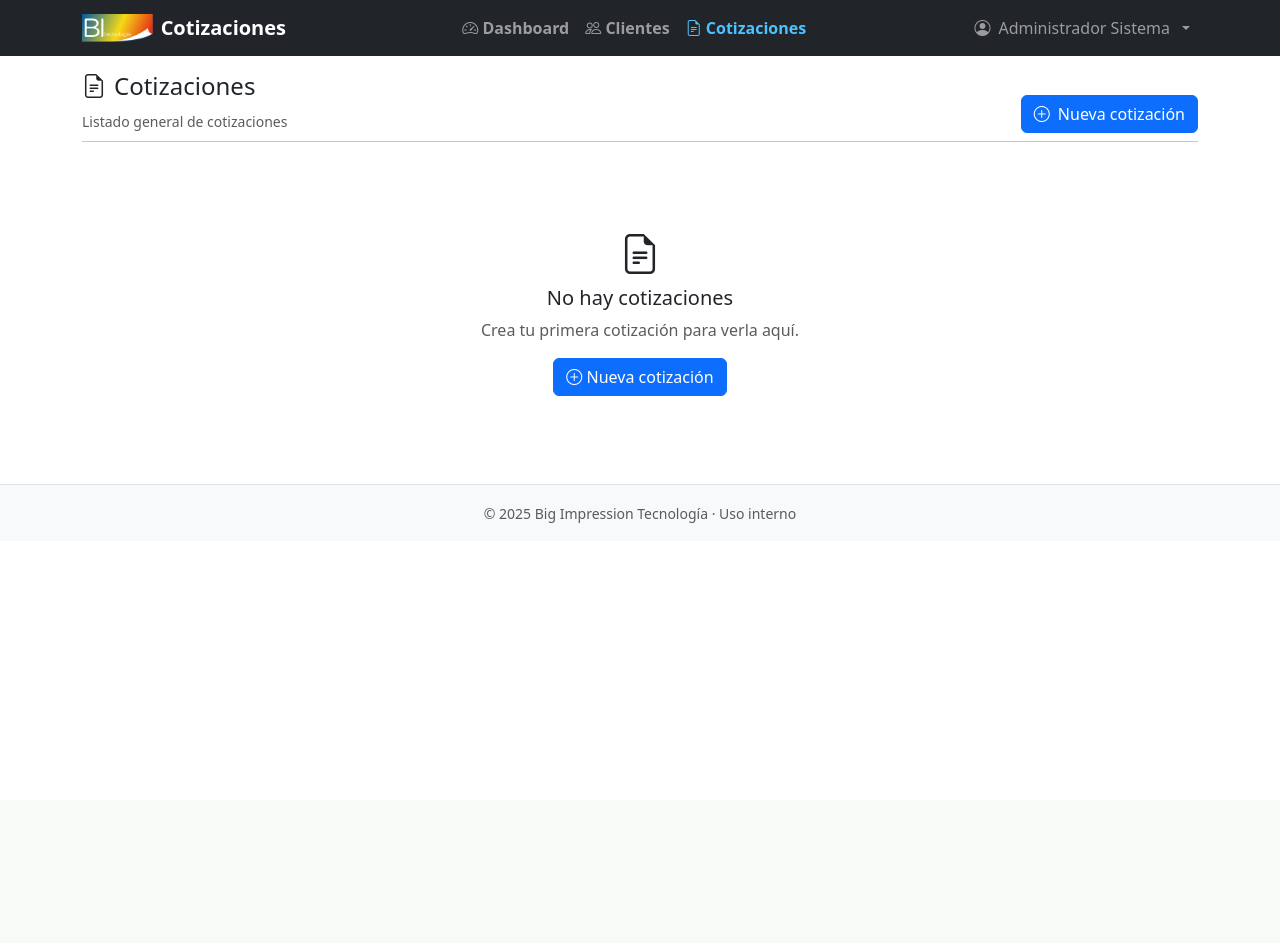
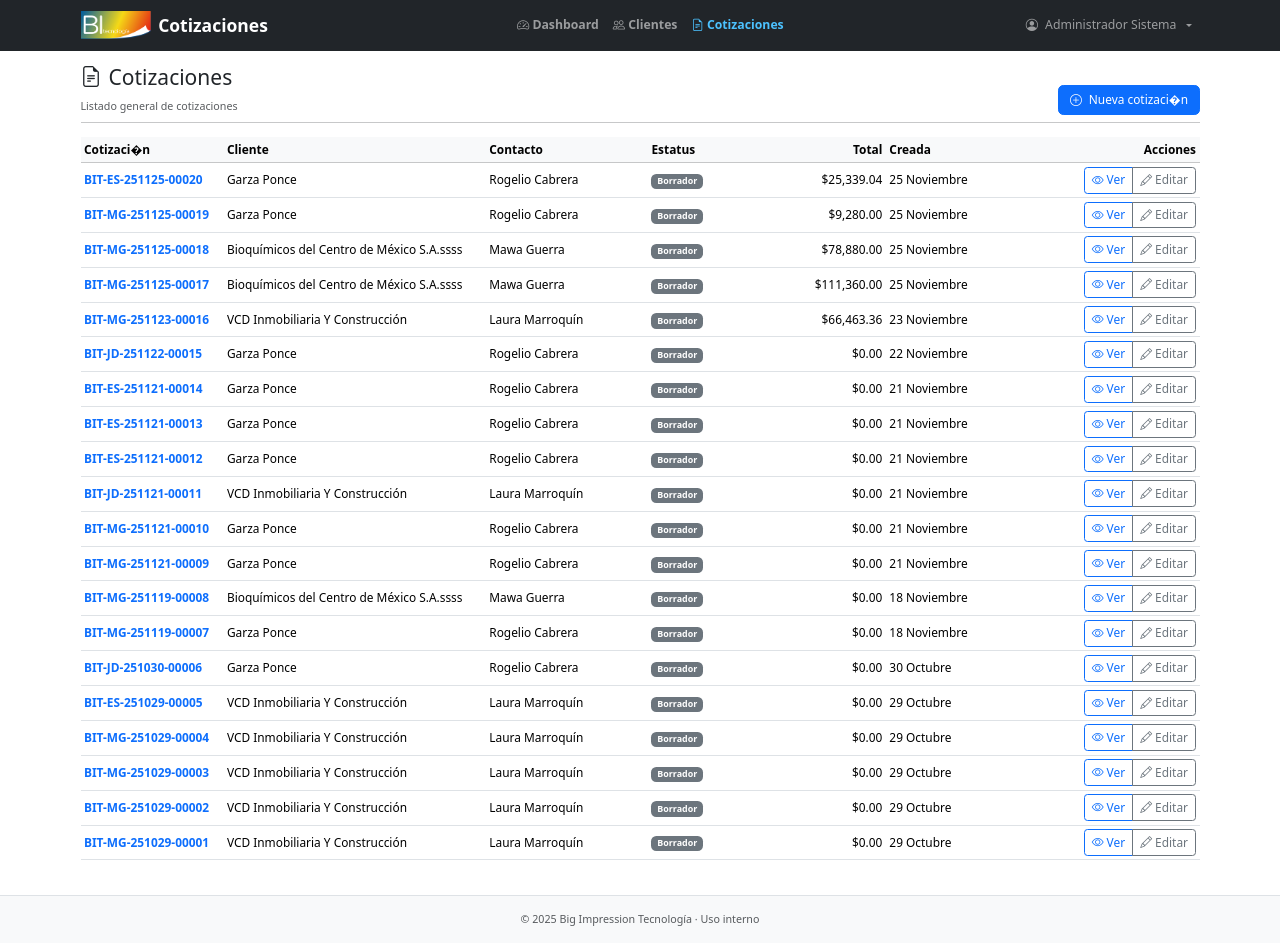
Before and after one commit to brewermawa/bitquotes, a Django app: page /list/ in a window 1280 px wide. Before the commit the page ends 523 px from the top, so only its background shows below. Run offline with Django 5.2, Linux system fonts and the light colour scheme; a user stored in the database is signed in; data comes from the database, SQL or seed files in the repository; some libraries are stand-ins or nearby versions.

Commit message:
Terabajando en listado de cotizaciones

```diff
--- a/bitquotes/settings.py
+++ b/bitquotes/settings.py
@@ -41,6 +41,8 @@ INSTALLED_APPS = [
     'django.contrib.sessions',
     'django.contrib.messages',
     'django.contrib.staticfiles',
+    'django.contrib.humanize',
+
     "catalog.apps.CatalogConfig",
     "customers.apps.CustomersConfig",
     "quotes.apps.QuotesConfig",
--- a/quotes/models.py
+++ b/quotes/models.py
@@ -175,6 +175,11 @@ class Quote(models.Model):
         """
         return self.get_subtotal() - self.get_discount()
 
+    @property
+    def total(self) -> Decimal:
+
+        return (self.get_subtotal() - self.get_discount()) * Decimal(1.16)
+
 
 class QuoteSection(models.Model):
     quote = models.ForeignKey(Quote, on_delete=models.CASCADE, related_name="quote_sections")
--- a/quotes/templates/quotes/quotes_list.html
+++ b/quotes/templates/quotes/quotes_list.html
@@ -1,4 +1,5 @@
 {% extends "base.html" %}
+{% load humanize %}
 
 {% block title %} - Cotizaciones{% endblock %}
 {% block nav_active_cotizaciones %}active{% endblock %}
@@ -13,7 +14,7 @@
     </div>
     <div>
       <a href="{% url 'quotes:quote_create' %}" class="btn btn-primary d-flex align-items-center gap-2">
-        <i class="bi bi-plus-circle"></i> <span>Nueva cotización</span>
+        <i class="bi bi-plus-circle"></i> <span>Nueva cotizaci�n</span>
       </a>
     </div>
   </div>
@@ -23,15 +24,15 @@
 {% block content %}
   {% if quotes %}
     <div class="table-responsive">
-      <table class="table table-hover align-middle">
+      <table class="table table-hover table-sm align-middle">
         <thead class="table-light">
           <tr>
-            <th style="min-width:160px;">Cotización</th>
-            <th style="min-width:260px;">Cliente</th>
-            <th style="min-width:220px;">Contacto</th>
-            <th style="min-width:140px;">Estatus</th>
-            <th class="text-end" style="min-width:120px;">Total</th>
-            <th style="min-width:170px;">Creada</th>
+            <th style="min-width:130px;">Cotizaci�n</th>
+            <th>Cliente</th>
+            <th style="min-width:150px;">Contacto</th>
+            <th style="min-width:110px;">Estatus</th>
+            <th class="text-end" style="min-width:110px;">Total</th>
+            <th style="min-width:130px;">Creada</th>
             <th class="text-end" style="min-width:160px;">Acciones</th>
           </tr>
         </thead>
@@ -48,7 +49,7 @@
                 {% if q.contact %}
                   {{ q.contact.first_name }} {{ q.contact.last_name }}
                 {% else %}
-                  <span class="text-muted">—</span>
+                  <span class="text-muted">\u2014</span>
                 {% endif %}
               </td>
               <td>
@@ -56,10 +57,10 @@
                 <span class="badge text-bg-secondary">{{ q.get_status_display }}</span>
               </td>
               <td class="text-end">
-                ${{ q.total|floatformat:2 }}
+                ${{ q.total|floatformat:2|intcomma }}
               </td>
               <td>
-                {{ q.created|date:"Y-m-d H:i" }}
+                {{ q.created|date:"j F" }}
               </td>
               <td class="text-end">
                 <div class="btn-group" role="group">
@@ -78,7 +79,7 @@
     </div>
 
     {% if is_paginated %}
-      <nav class="mt-3" aria-label="Paginación de cotizaciones">
+      <nav class="mt-3" aria-label="Paginaci�n de cotizaciones">
         <ul class="pagination justify-content-end">
           {% if page_obj.has_previous %}
             <li class="page-item">
@@ -111,9 +112,9 @@
       <div class="card-body">
         <div class="display-6 mb-2"><i class="bi bi-file-earmark-text"></i></div>
         <h5 class="card-title mb-2">No hay cotizaciones</h5>
-        <p class="text-muted mb-3">Crea tu primera cotización para verla aquí.</p>
+        <p class="text-muted mb-3">Crea tu primera cotizaci�n para verla aqu�.</p>
         <a href="{% url 'quotes:quote_create' %}" class="btn btn-primary">
-          <i class="bi bi-plus-circle"></i> Nueva cotización
+          <i class="bi bi-plus-circle"></i> Nueva cotizaci�n
         </a>
       </div>
     </div>
--- a/quotes/urls.py
+++ b/quotes/urls.py
@@ -6,7 +6,7 @@ app_name = "quotes"
 
 urlpatterns = [
     path("", views.dashboard, name="dashboard"),
-    path("list/", views.quote_list, name="quote_list"),
+    path("list/", views.QuoteListView.as_view(), name="quote_list"),
 
     # PASO 1: encabezado de cotización
     path("new/", views.QuoteHeadCreateView.as_view(), name="quote_create"),
--- a/quotes/views.py
+++ b/quotes/views.py
@@ -17,8 +17,11 @@ def dashboard(request):
     return render(request, "quotes/dashboard.html")
 
 
-def quote_list(request):
-    return render(request, "quotes/quotes_list.html", {})
+class QuoteListView(LoginRequiredMixin, ListView):
+    model = Quote
+    template_name = "quotes/quotes_list.html"
+    context_object_name = "quotes"
+    ordering = "-created"
 
 class QuoteHeadCreateView(LoginRequiredMixin, CreateView):
     model = Quote
@@ -39,9 +42,7 @@ class QuoteHeadCreateView(LoginRequiredMixin, CreateView):
         if not self.request.user.profile.is_csr and not self.request.user.profile.is_manager:
             form.instance.user = self.request.user
 
-        print("***********************")
         response = super().form_valid(form)
-        print("---", self.object.pk)
 
         return response
 
--- a/static/css/base.css
+++ b/static/css/base.css
@@ -1,3 +1,30 @@
+/* Tamaño de fuente global más pequeño */
+html, body {
+  font-size: 0.875rem; /* ~14px */
+}
+
+/* Jerarquía de títulos */
+h1, .h1 { font-size: 1.75rem; }
+h2, .h2 { font-size: 1.5rem; }
+h3, .h3 { font-size: 1.25rem; }
+
+/* Tablas más compactas */
+.table {
+  font-size: 0.85rem;
+}
+
+/* Formularios y selects */
+.form-control,
+.form-select {
+  font-size: 0.85rem;
+}
+
+/* Botones */
+.btn {
+  font-size: 0.85rem;
+}
+
+
 .nav-link.active {
     color: #4cc2ff !important;
     text-decoration: none !important;
--- a/templates/base.html
+++ b/templates/base.html
@@ -1,4 +1,5 @@
 {% load static %}
+{% load humanize %}
 
 <!DOCTYPE html>
 <html lang="es-MX">
@@ -76,7 +77,7 @@
                                     {% if request.resolver_match.url_name == 'quotes_list' %}
                                         <span class="nav-link active"><i class="bi bi-file-earmark-text"></i> Cotizaciones</span>
                                     {% else %}
-                                        <a class="nav-link {% block nav_active_cotizaciones %}{% endblock %}" href="">
+                                        <a class="nav-link {% block nav_active_cotizaciones %}{% endblock %}" href="{% url 'quotes:quote_list' %}">
                                             <i class="bi bi-file-earmark-text"></i> Cotizaciones
                                         </a>
                                     {% endif %}
```
Also changed, not shown: quotes/templates/quotes/quote_edit.html (+12 -13 lines).
